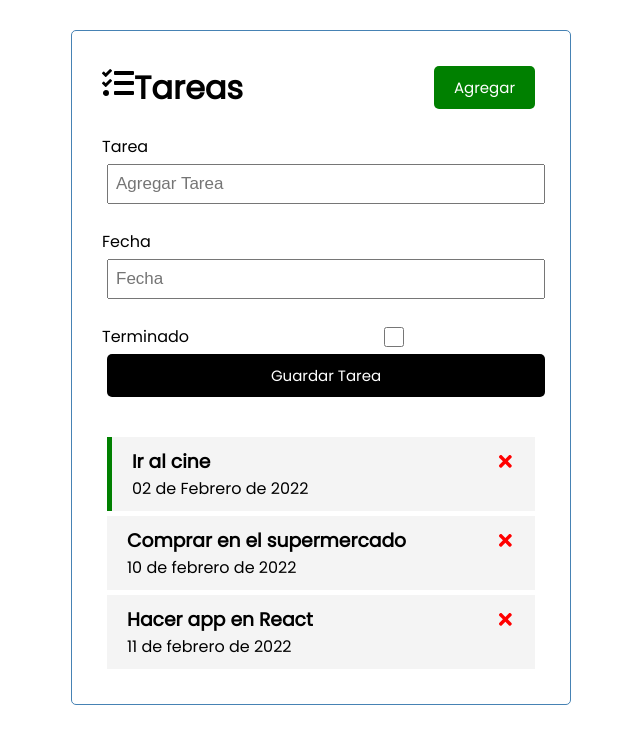
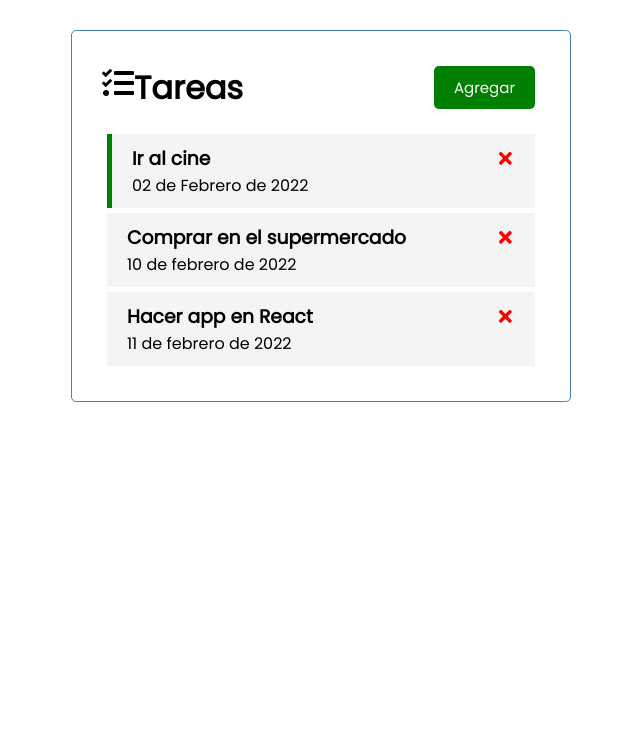
Before and after one commit to edgar-merida/vite_project, a React (Vite) app: page / in a window 1280 px wide. Shown: the top 744 px of the page, without its empty margins (319-959 px from the left). Built offline with nearby package versions, Linux system fonts and the light colour scheme.

Commit message:
Agregando modificaciones y formularios

```diff
--- a/src/App.jsx
+++ b/src/App.jsx
@@ -4,6 +4,9 @@ import Tasks from "./components/Tasks"
 import AddTarea from './components/AddTarea';
 
 function App() {
+
+  const [showAdd, setShowAdd] = useState(false)
+
 
   const [tasks, setTasks] = useState ([
 
@@ -27,6 +30,17 @@ function App() {
     }
 ])
 
+//agregar una tarea
+const addTask = (task) => {
+ // console.log(task)
+
+const id = Math.floor(Math.random() * 10000) + 1
+const newTarea = {id, ...task}
+setTasks([...tasks, newTarea])
+
+}
+
+
 //eliminar tarea
 const deleteTask = (id) =>{
   //console.log('borrar', id)
@@ -39,12 +53,12 @@ const togleTerminado = (id) => {
   setTasks(tasks.map((task)=>task.id === id ? {...task, terminado : !task.terminado}:task))
 }
 
-
+//if ternario sin else es con doble amperson && linea 60
   return (
     <div className="container">
-      <Header title='Tareas' />
-      <AddTarea />
-     {tasks.length >0 ? <Tasks tasks={tasks} onDelete={deleteTask} onToggle={togleTerminado} />:'No hay tareas que mostrar' }
+    <Header title='Tareas' onAdd={()=> setShowAdd(!showAdd)} showAdd={showAdd}/>
+    {showAdd && <AddTarea onAdd={addTask}/>}
+    {tasks.length >0 ? <Tasks tasks={tasks} onDelete={deleteTask} onToggle={togleTerminado} />:'No hay tareas que mostrar' }
     </div>
   )
 }
--- a/src/components/AddTarea.jsx
+++ b/src/components/AddTarea.jsx
@@ -1,20 +1,45 @@
+import { useState } from "react";
 
-const AddTarea = () => {
+
+const AddTarea = ({ onAdd }) => {
+
+    const [texto, setTexto] = useState('')
+    const [fecha, setFecha] = useState('')
+    const [terminado, setTerminado] = useState(false)
+
+    const onSubmit = (e) => {
+
+        e.preventDefault()
+
+        if (!texto) {
+            alert('Por favor agrega la descripcion de la tarea')
+            return
+        }
+
+        onAdd({ texto, fecha, terminado })
+
+        setTexto('')
+        setFecha('')
+        setTerminado(false)
+    }
+
+
+
     return (
-        <form className="add-form">
+        <form className="add-form" onSubmit={onSubmit}>
             <div className="form-control">
                 <label>Tarea</label>
-                <input type="text" placeholder="Agregar Tarea" />
+                <input type="text" value={texto} onChange={(e) => setTexto(e.target.value)} placeholder="Agregar Tarea" />
             </div>
             <div className="form-control">
                 <label>Fecha</label>
-                <input type="text" placeholder="Fecha" />
+                <input type="text" value={fecha} onChange={(e) => setFecha(e.target.value)} placeholder="Fecha" />
             </div>
             <div className="form-control-check">
                 <label>Terminado</label>
-                <input type="checkbox" />
+                <input type="checkbox" checked={terminado} value={terminado} onChange={(e) => setTerminado(e.currentTarget.checked)} />
             </div>
-            <input type="submit" value='Guardar Tarea' className="btn btn-block"/>
+            <input type="submit" value='Guardar Tarea' className="btn btn-block" />
         </form>);
 };
 
--- a/src/components/Header.jsx
+++ b/src/components/Header.jsx
@@ -3,7 +3,7 @@ import PropTypes from 'prop-types'
 import Button from './Button';
 
 
-const Header = ({ title }) => {
+const Header = ({ title, onAdd, showAdd }) => {
 
   const agregar = () => {
     console.log('agregar')
@@ -17,7 +17,7 @@ const eliminar = () => {
   return (
     <header className='header'>
       <h1><FaTasks/>{title}</h1>
-      <Button color='green' text='Agregar' onClick={agregar}/>
+      <Button color={showAdd? 'red' : 'green'} text={showAdd? 'Cerrar' : 'Agregar'} onClick={onAdd}/>
 
 
     </header>
```
